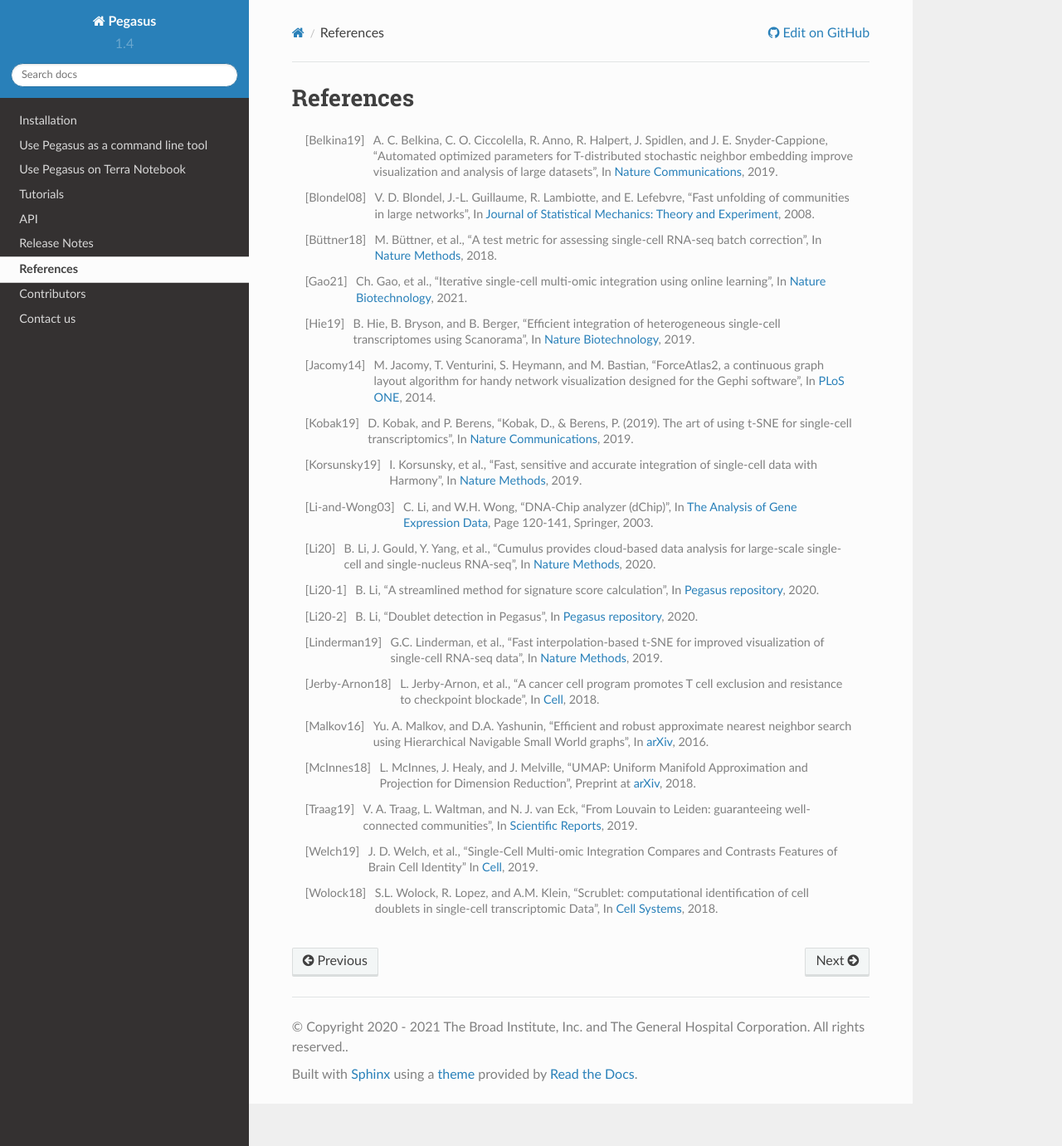
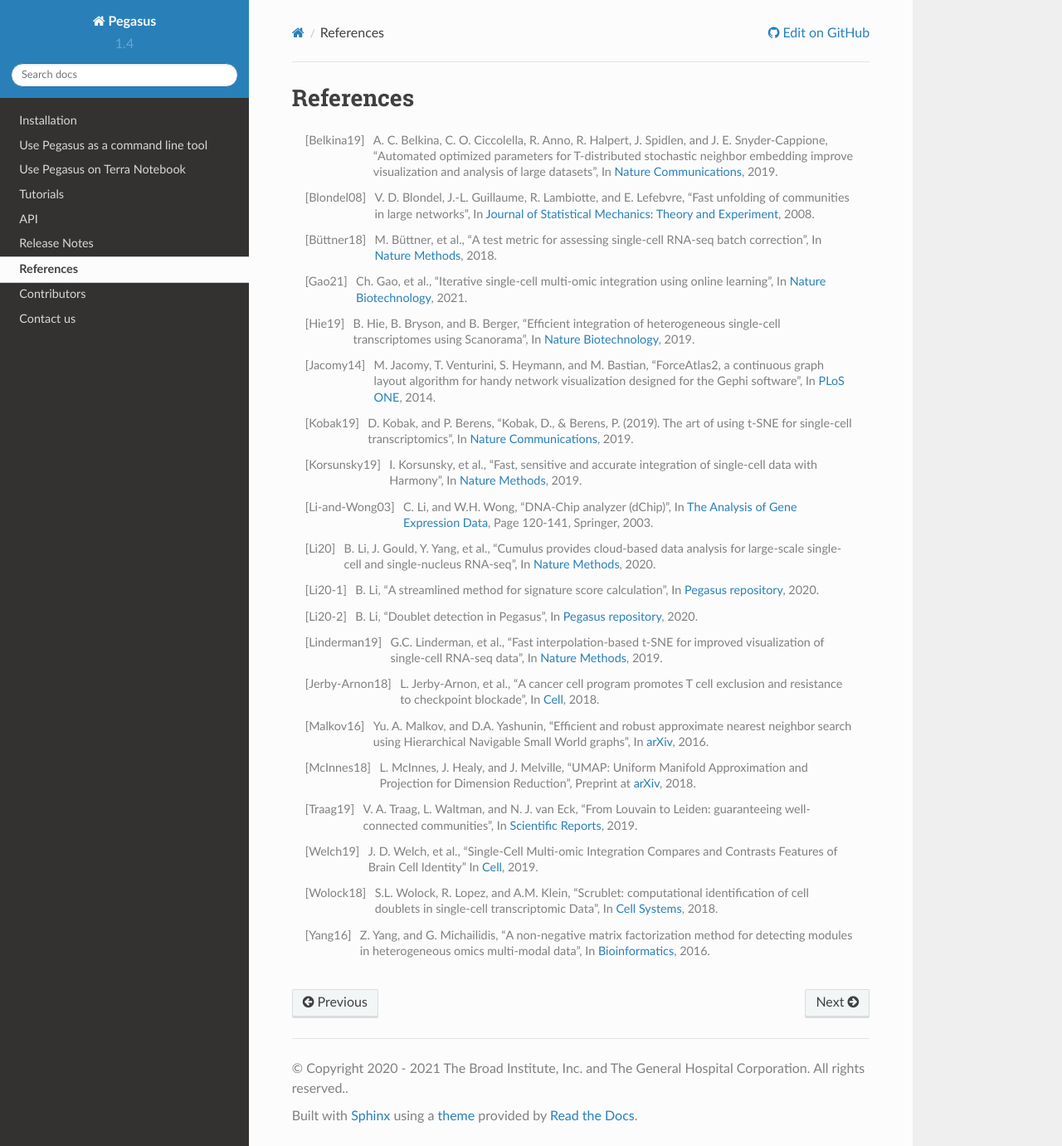
Before and after one commit to lilab-bcb/pegasus, a Sphinx documentation site: the page built from docs/references.rst, in a window 1280 px wide and 1381 px high. Shown: the whole window at 83% size. Built offline with Sphinx 7.4.7 and the Read the Docs theme 2.0.0, drawn with Linux system fonts in a browser that asks for light colours; formulas are drawn with MathJax 3.

Commit message:
Add reference

```diff
--- a/docs/references.rst
+++ b/docs/references.rst
@@ -76,3 +76,7 @@ References
 .. [Wolock18] S.L. Wolock, R. Lopez, and A.M. Klein,
    "Scrublet: computational identification of cell doublets in single-cell transcriptomic Data",
    In `Cell Systems <https://www.sciencedirect.com/science/article/pii/S2405471218304745>`__, 2018.
+
+.. [Yang16] Z. Yang, and G. Michailidis,
+   "A non-negative matrix factorization method for detecting modules in heterogeneous omics multi-modal data",
+   In `Bioinformatics <https://academic.oup.com/bioinformatics/article/32/1/1/1743821?login=true>`__, 2016.
```
